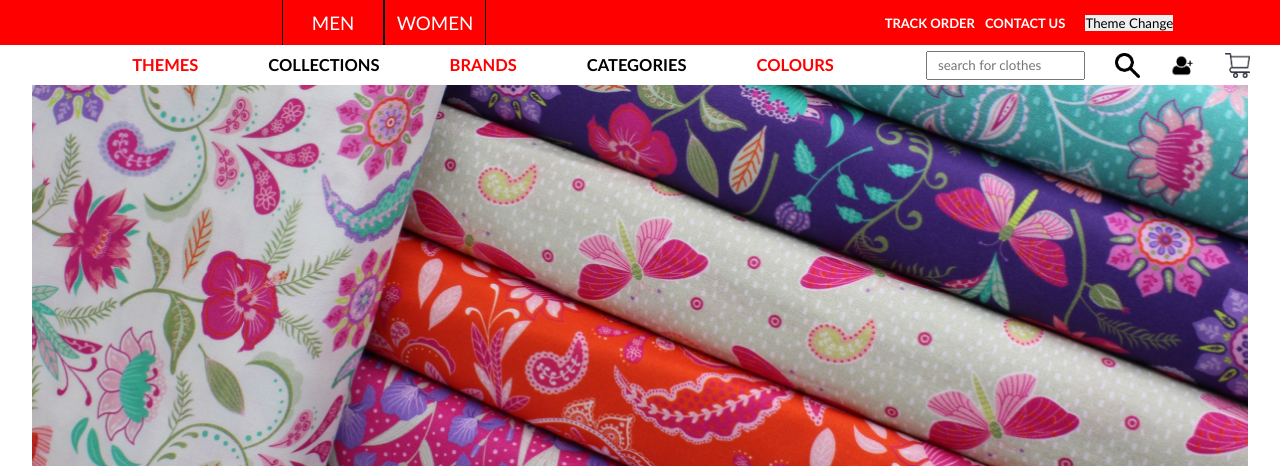
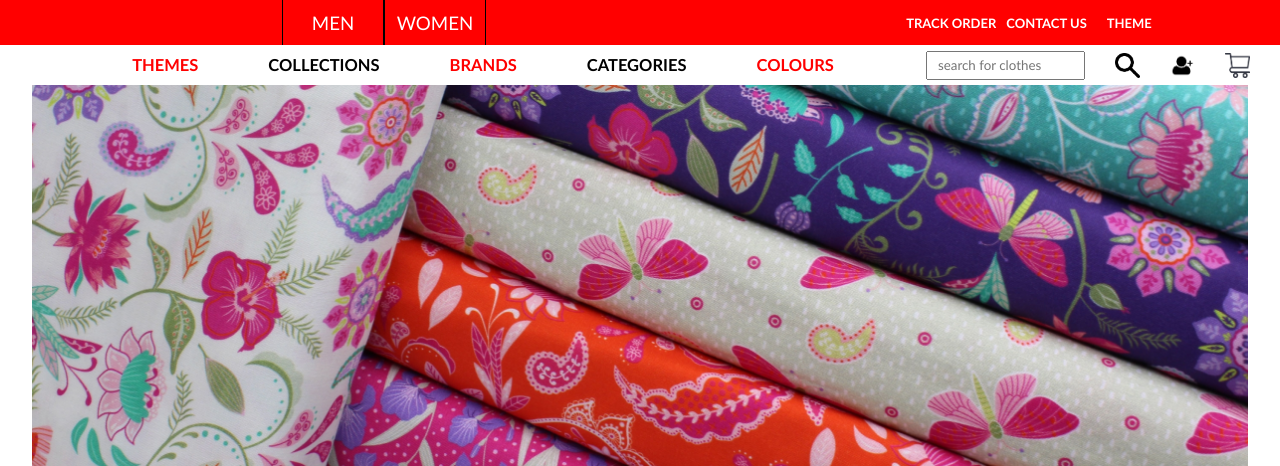
Before and after one commit to Vamshireddy2001/Programming-for-Information-system, a Flask app: page / in a window 1280 px wide. Shown: the top 466 px of the page. Run offline with Flask 3, Linux system fonts and the light colour scheme.

Commit message:
THEMECHANGE

```diff
--- a/static/css/index.css
+++ b/static/css/index.css
@@ -308,7 +308,10 @@ hr
 .themechange
 {
    margin-left: 20px;
-   background-color: none;
+   background-color: transparent;
    border: none;
    outline: none;
+   color: white;
+   font-weight: 600;
+   font-size: 13px;
 }
--- a/templates/header.html
+++ b/templates/header.html
@@ -7,7 +7,7 @@
        <div class="topbarsectioninfo">
          <h4>TRACK ORDER</h4>
          <h4>CONTACT US</h4>
-         <button class="themechange">Theme Change</button>
+         <button class="themechange">THEME</button>
        </div>
     </div>
     <nav>
```
